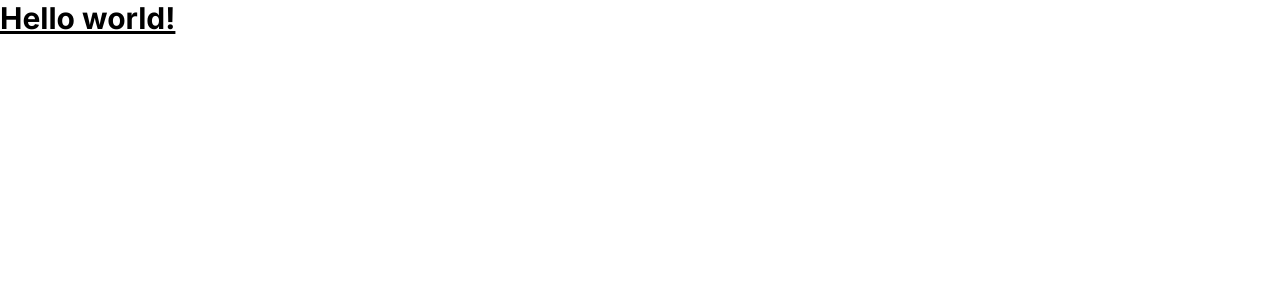
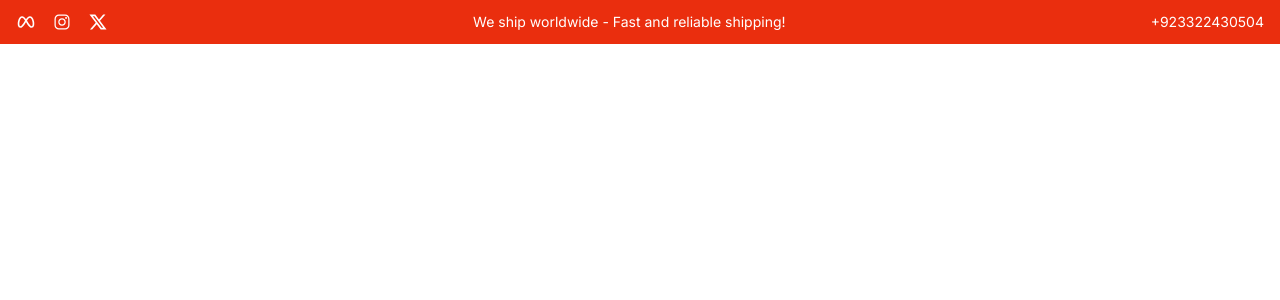
Before and after one commit to M-AmanSiddiqui/Full-Stack-E-Commerce, a React (Vite) app: page / in a window 1280 px wide. Shown: the top 300 px of the page. Built offline with nearby package versions, Linux system fonts and the light colour scheme.

Commit message:
add top bar

```diff
--- a/src/App.jsx
+++ b/src/App.jsx
@@ -1,16 +1,15 @@
-import React from 'react';
+import React from 'react'
+import { BrowserRouter, Routes , Route} from 'react-router-dom'
+import UserLayout from './components/Layout/UserLayout'
+function App() {
+  return (
+    <BrowserRouter>
+    <Routes>
+      <Route path="/" element={<UserLayout />}> </Route>
+     <Route>{/* Admin Layout */} </Route>
 
-
-function App() {
-
-
-  return (
-    <><div>  <h1 className="text-3xl font-bold underline">
-    Hello world!
-  </h1>
-   </div>
-  </>
+    </Routes>
+    </BrowserRouter>
   )
 }
-
 export default App
--- /dev/null
+++ b/src/components/Common/Header.jsx
@@ -0,0 +1,13 @@
+import React from 'react'
+import Topbar from '../Layout/Topbar'
+ function Header() {
+  return (
+    <div>
+      {/* Topbar */}
+      <Topbar />
+      {/* Navbar */}
+      {/* Cart Drawer  */}
+    </div>
+  )
+}
+export default Header
--- /dev/null
+++ b/src/components/Layout/Topbar.jsx
@@ -0,0 +1,33 @@
+import React from 'react'
+import { IoLogoInstagram } from 'react-icons/io';
+import { RiTwitterXLine } from 'react-icons/ri';
+import { TbBrandMeta } from 'react-icons/tb'
+import { Link } from 'react-router-dom';
+ function Topbar() {
+  return (
+    <div className="bg-[#ea2e0e] text-white">
+      <div className="container mx-auto flex justify-between items-center py-3 px-4">
+      <div className='hidden md:flex items-center space-x-4'>
+        <Link to="#" className="hover:text-gray-300">
+        <TbBrandMeta className="h-5 w-5"/>
+        </Link>
+
+         <Link to="#" className="hover:text-gray-300">
+        <IoLogoInstagram className="h-5 w-5"/>
+        </Link>
+
+         <Link to="#" className="hover:text-gray-300">
+        <RiTwitterXLine className="h-5 w-5"/>
+        </Link>
+     </div>
+     <div className='text-sm text-center flex-grow'>
+        <span>We ship worldwide - Fast and reliable shipping!</span>
+     </div>
+     <div className='text-sm hidden md:block'>
+        <Link to="+923322430504" className='hover:text-gray-300'>+923322430504</Link>
+     </div>
+     </div>
+    </div>
+  )
+}
+export default Topbar
--- /dev/null
+++ b/src/components/Layout/UserLayout.jsx
@@ -0,0 +1,12 @@
+import React from 'react'
+import Header from '../Common/Header'
+export default function UserLayout() {
+  return (
+    <>
+    {/* Header */}
+    <Header />
+    {/* Main content  */}
+    {/* Footer */}
+    </>
+  )
+}
```
